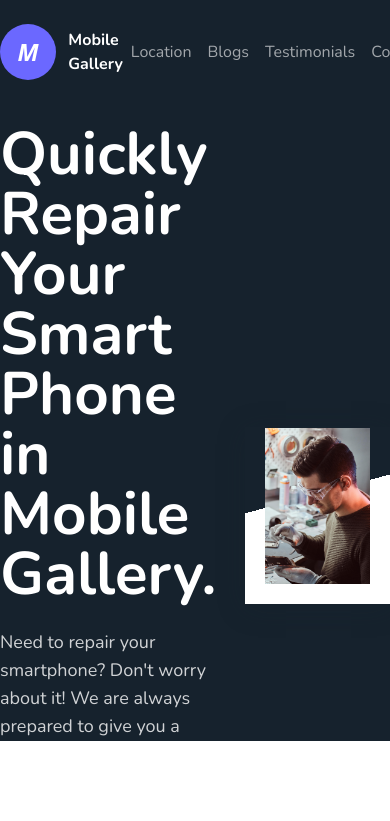
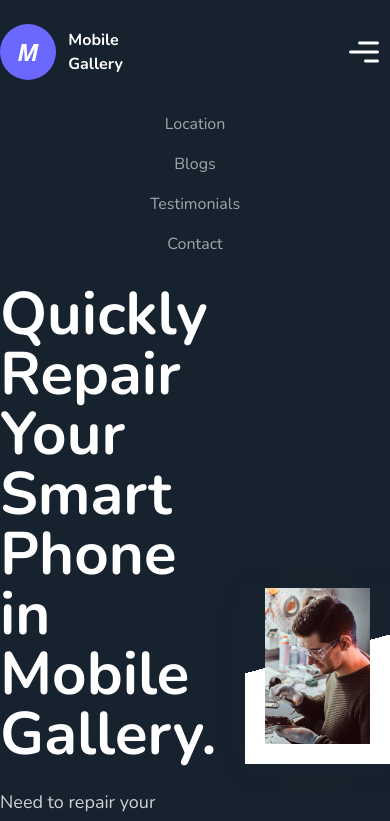
Before and after one commit to firasel/Mobile-Gallery, a React (Vite) app: page / in a window 390 px wide. Shown: the top 821 px of the page. Built offline with nearby package versions, Linux system fonts and the light colour scheme.

Commit message:
Navbar responsive done

```diff
--- a/src/Components/Navbar/Navbar.css
+++ /dev/null
@@ -1 +0,0 @@
-@import url("https://fonts.googleapis.com/css2?family=Nunito+Sans&display=swap");
--- a/src/Components/Navbar/Navbar.jsx
+++ b/src/Components/Navbar/Navbar.jsx
@@ -1,7 +1,10 @@
-import React from "react";
-// import "./Navbar.css";
+import React, { useState } from "react";
+import { CgMenuRight } from "react-icons/cg";
 
 const Navbar = () => {
+  const [expand, setExpand] = useState(false);
+
+  console.log(expand);
   return (
     <nav className="container mx-auto">
       <div className="flex items-center justify-between">
@@ -15,7 +18,7 @@ const Navbar = () => {
             Gallery
           </div>
         </div>
-        <div className="flex items-center font-[Nunito]">
+        <div className="hidden md:block md:flex items-center font-[Nunito]">
           <span className="text-white opacity-60 hover:opacity-75 transition-all duration-200 cursor-pointer px-2 py-2">
             Location
           </span>
@@ -29,6 +32,30 @@ const Navbar = () => {
             Contact
           </span>
         </div>
+        <div
+          className="block md:hidden text-white text-4xl p-2 rounded-lg hover:bg-[#101820] cursor-pointer border-0"
+          onClick={() => setExpand(!expand)}
+        >
+          <CgMenuRight />
+        </div>
+      </div>
+      <div
+        className={`${
+          !expand && "h-0"
+        } h-auto overflow-hidden block md:hidden md:flex items-center text-center font-[Nunito]`}
+      >
+        <h4 className="text-white opacity-60 hover:opacity-80 transition-all duration-200 cursor-pointer px-2 py-2">
+          Location
+        </h4>
+        <h4 className="text-white opacity-60 hover:opacity-80 transition-all duration-200 cursor-pointer px-2 py-2 md:ml-10">
+          Blogs
+        </h4>
+        <h4 className="text-white opacity-60 hover:opacity-80 transition-all duration-200 cursor-pointer px-2 py-2 md:ml-10">
+          Testimonials
+        </h4>
+        <h4 className="text-white opacity-60 hover:opacity-80 transition-all duration-200 cursor-pointer px-2 py-2 md:ml-10">
+          Contact
+        </h4>
       </div>
     </nav>
   );
```
